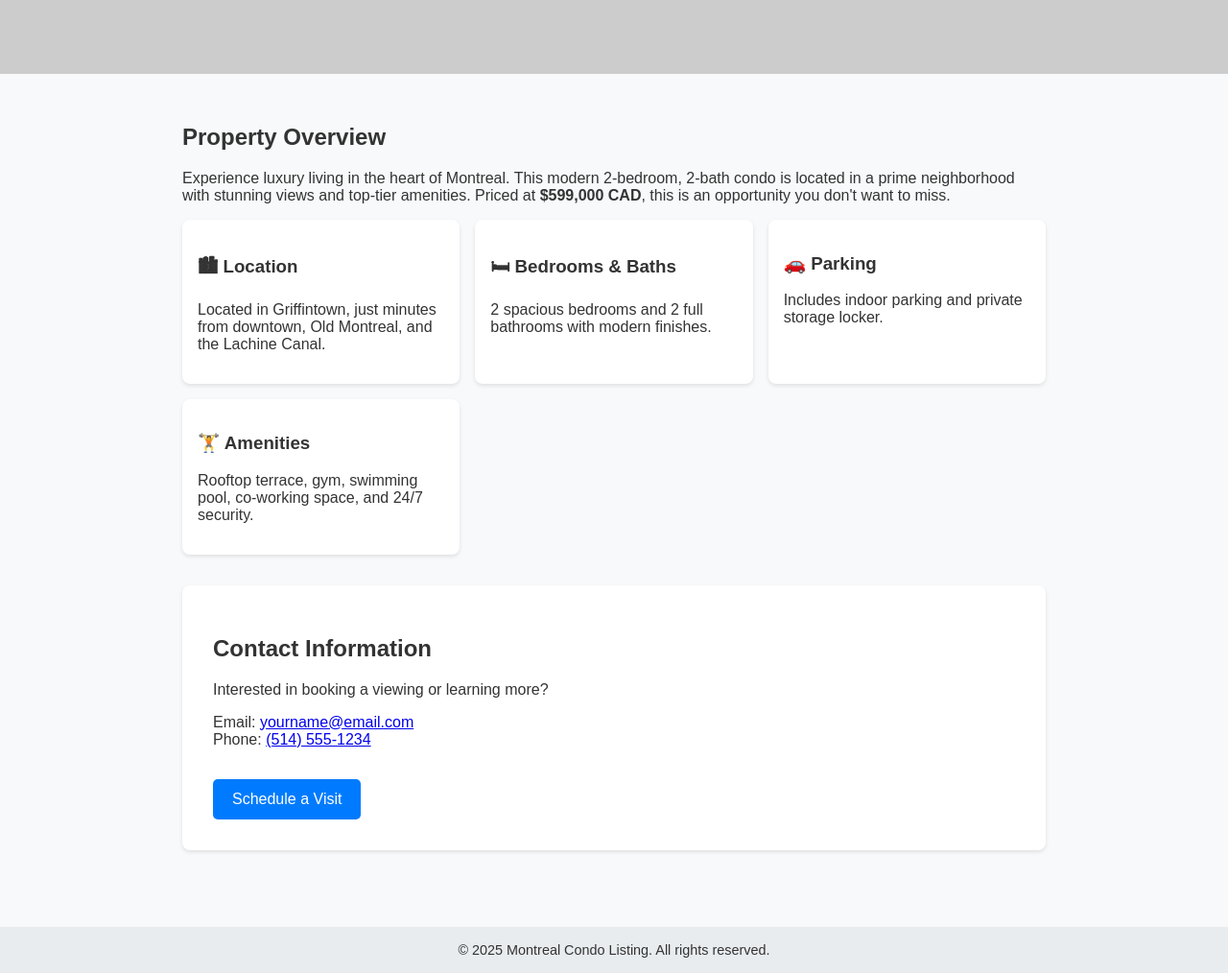
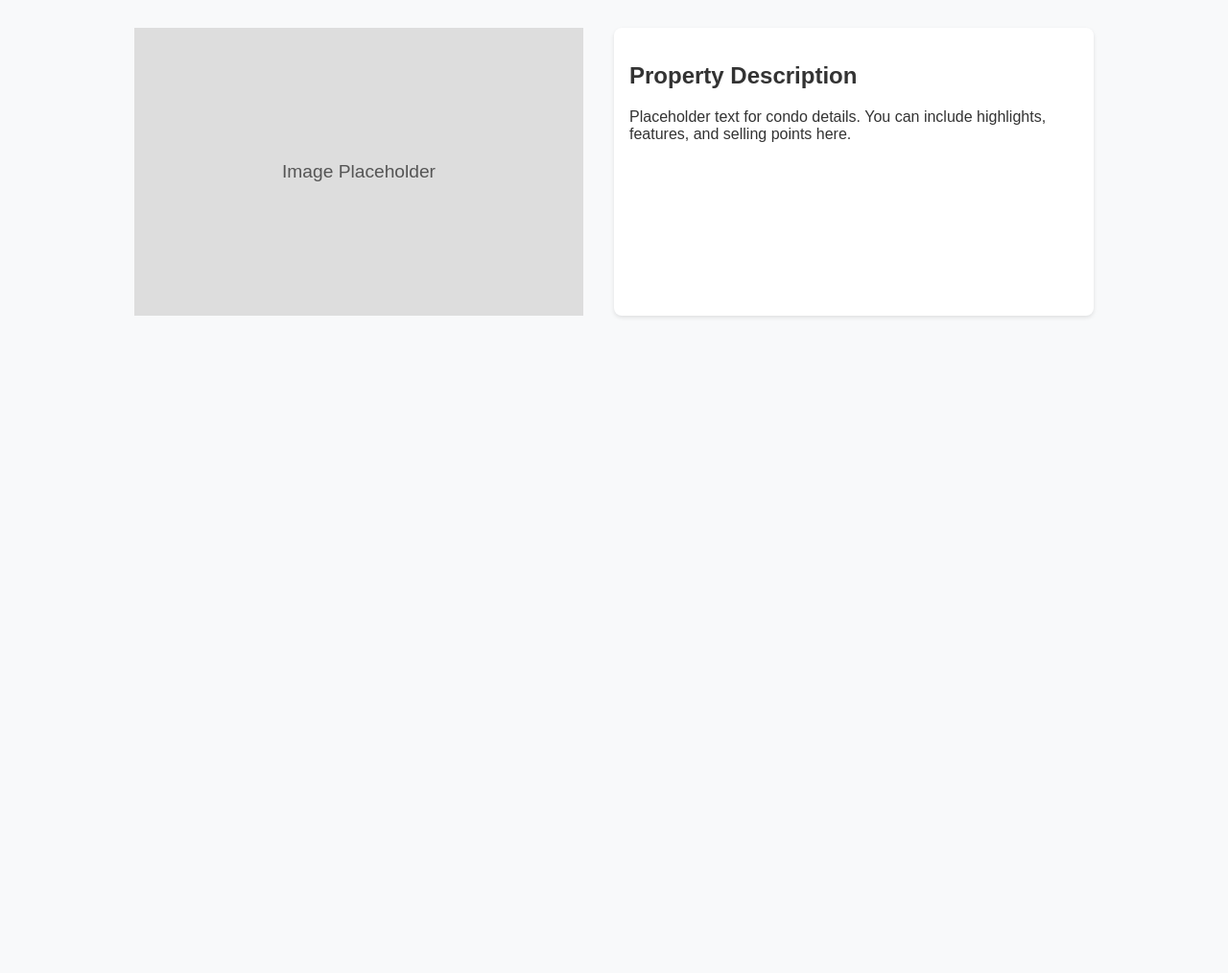
Before and after one commit to Ivan4488/MontrealCondo, a plain HTML site: page index.html in a window 1280 px wide. Shown: the part 483-1497 px from the top of the page at 96% size. After the commit the page ends 844 px from the top, so only its background shows below. Drawn offline with Linux system fonts and the light colour scheme; placeholder pictures from the web are drawn by us.

Commit message:
Add files via upload

```diff
--- a/index.html
+++ b/index.html
@@ -3,7 +3,7 @@
 <head>
   <meta charset="UTF-8" />
   <meta name="viewport" content="width=device-width, initial-scale=1.0"/>
-  <title>Condo for Sale in Montreal</title>
+  <title>Montreal Condo For Sale</title>
   <style>
     body {
       font-family: Arial, sans-serif;
@@ -12,10 +12,10 @@
       color: #333;
     }
     header {
-      background-image: url('https://via.placeholder.com/1200x600');
+      background-image: url('header.jpg');
       background-size: cover;
       background-position: center;
-      height: 70vh;
+      height: 60vh;
       display: flex;
       justify-content: center;
       align-items: center;
@@ -24,97 +24,50 @@
     }
     header h1 {
       font-size: 3rem;
-      background-color: rgba(0,0,0,0.4);
+      background-color: rgba(0,0,0,0.5);
       padding: 1rem 2rem;
       border-radius: 10px;
     }
     .container {
-      padding: 2rem;
-      max-width: 900px;
-      margin: auto;
+      display: flex;
+      flex-wrap: wrap;
+      max-width: 1000px;
+      margin: 2rem auto;
+      padding: 0 1rem;
+      gap: 2rem;
     }
-    .features {
-      display: grid;
-      grid-template-columns: repeat(auto-fit, minmax(250px, 1fr));
-      gap: 1rem;
+    .image-placeholder {
+      flex: 1 1 45%;
+      background-color: #ddd;
+      height: 300px;
+      display: flex;
+      justify-content: center;
+      align-items: center;
+      font-size: 1.2rem;
+      color: #555;
     }
-    .feature {
-      background: white;
+    .text-placeholder {
+      flex: 1 1 45%;
+      background-color: #fff;
+      padding: 1rem;
       border-radius: 8px;
       box-shadow: 0 2px 4px rgba(0,0,0,0.1);
-      padding: 1rem;
-    }
-    .contact {
-      margin-top: 2rem;
-      background: #fff;
-      padding: 2rem;
-      border-radius: 8px;
-      box-shadow: 0 2px 4px rgba(0,0,0,0.1);
-    }
-    footer {
-      text-align: center;
-      padding: 1rem;
-      font-size: 0.9rem;
-      background: #e9ecef;
-      margin-top: 3rem;
-    }
-    .button {
-      display: inline-block;
-      background: #007bff;
-      color: white;
-      padding: 0.75rem 1.25rem;
-      border-radius: 5px;
-      text-decoration: none;
-      margin-top: 1rem;
-    }
-    .button:hover {
-      background: #0056b3;
     }
   </style>
 </head>
 <body>
 
 <header>
-  <h1>Modern Condo for Sale in Montreal</h1>
+  <h1>Montreal Condo For Sale</h1>
 </header>
 
 <div class="container">
-  <section>
-    <h2>Property Overview</h2>
-    <p>Experience luxury living in the heart of Montreal. This modern 2-bedroom, 2-bath condo is located in a prime neighborhood with stunning views and top-tier amenities. Priced at <strong>$599,000 CAD</strong>, this is an opportunity you don't want to miss.</p>
-  </section>
-
-  <section class="features">
-    <div class="feature">
-      <h3>🏙 Location</h3>
-      <p>Located in Griffintown, just minutes from downtown, Old Montreal, and the Lachine Canal.</p>
-    </div>
-    <div class="feature">
-      <h3>🛏 Bedrooms & Baths</h3>
-      <p>2 spacious bedrooms and 2 full bathrooms with modern finishes.</p>
-    </div>
-    <div class="feature">
-      <h3>🚗 Parking</h3>
-      <p>Includes indoor parking and private storage locker.</p>
-    </div>
-    <div class="feature">
-      <h3>🏋️ Amenities</h3>
-      <p>Rooftop terrace, gym, swimming pool, co-working space, and 24/7 security.</p>
-    </div>
-  </section>
-
-  <section class="contact">
-    <h2>Contact Information</h2>
-    <p>Interested in booking a viewing or learning more?</p>
-    <p>Email: <a href="mailto:yourname@email.com">yourname@email.com</a><br>
-       Phone: <a href="tel:+15145551234">(514) 555-1234</a></p>
-    <a href="mailto:yourname@email.com" class="button">Schedule a Visit</a>
-  </section>
+  <div class="image-placeholder">Image Placeholder</div>
+  <div class="text-placeholder">
+    <h2>Property Description</h2>
+    <p>Placeholder text for condo details. You can include highlights, features, and selling points here.</p>
+  </div>
 </div>
-
-<footer>
-  &copy; 2025 Montreal Condo Listing. All rights reserved.
-</footer>
 
 </body>
 </html>
```
Also changed, not shown: header.jpg (added).
